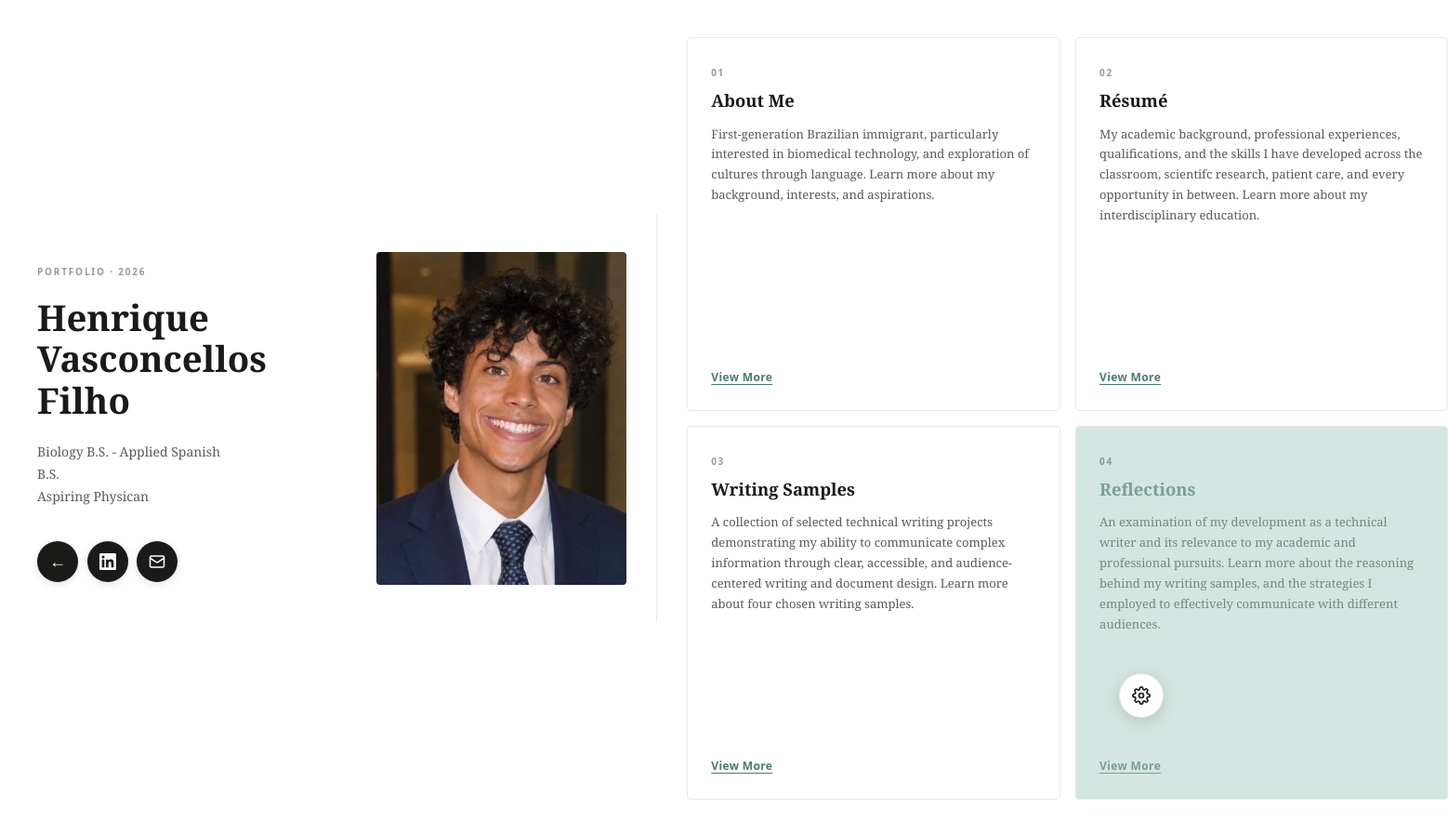
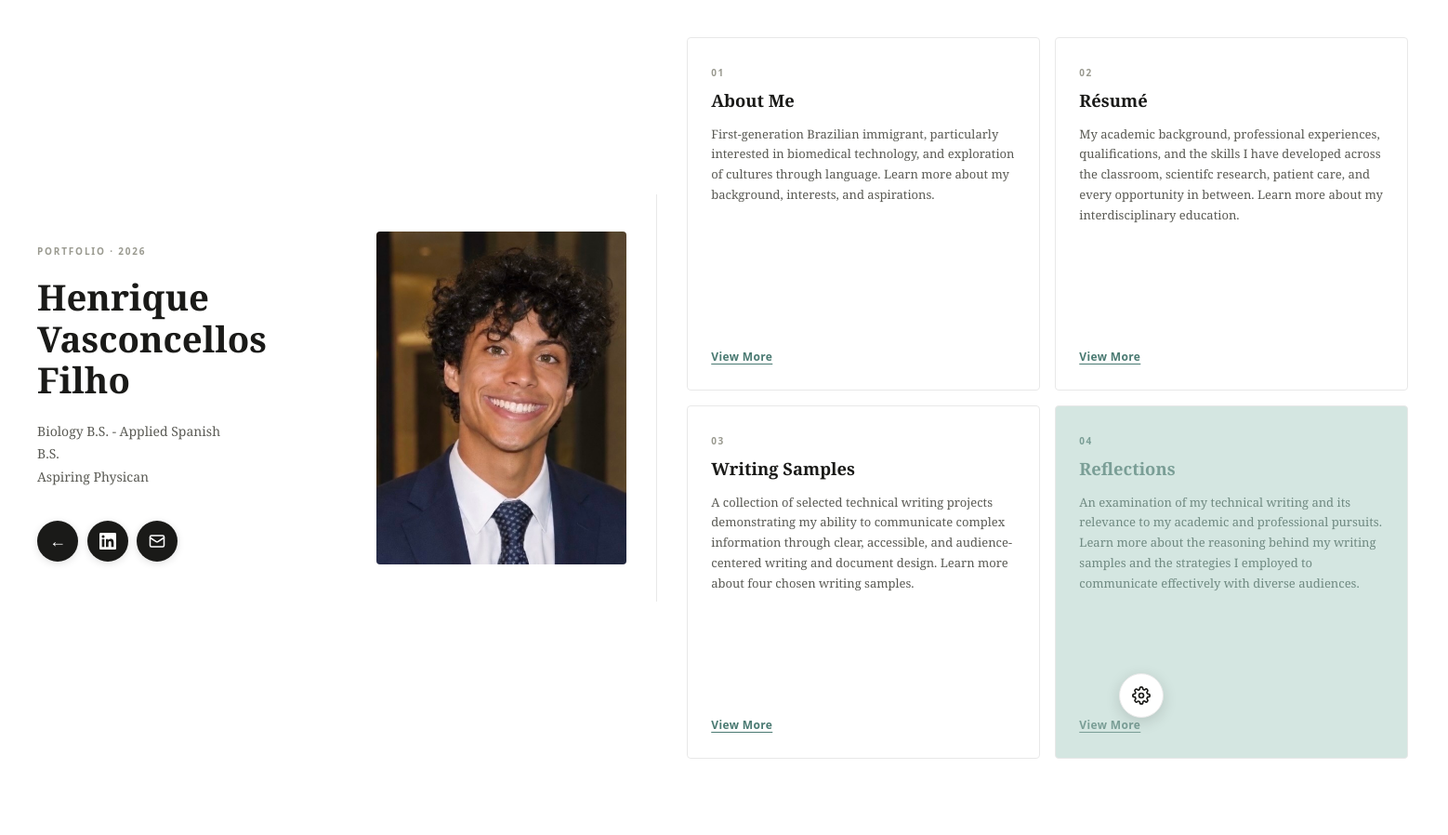
Before and after one commit to hvasconcellosfilho/hvasconcellosfilho.github.io, a plain HTML site: page ePortfolio.html in a window 1280 px wide. Shown: the whole page at 93% size, 1558 px wide, since content can reach past the window. After the commit the page ends 856 px from the top, so only its background shows below. Drawn offline with Linux system fonts and the light colour scheme; a web font is replaced by a local one.

Commit message:
Revise reflection paragraph for clarity and conciseness

```diff
--- a/ePortfolio.html
+++ b/ePortfolio.html
@@ -468,7 +468,7 @@
       <div class="card card-accent">
         <span class="card-label">04</span>
         <h2 class="card-heading">Reflections</h2>
-        <p class="card-body">An examination of my development as a technical writer and its relevance to my academic and professional pursuits. Learn more about the reasoning behind my writing samples, and the strategies I employed to effectively communicate with different audiences.</p>
+        <p class="card-body">An examination of my technical writing and its relevance to my academic and professional pursuits. Learn more about the reasoning behind my writing samples and the strategies I employed to communicate effectively with diverse audiences.</p>
         <a class="card-link" href="about.html">View More</a>
       </div>
     </div>
```
